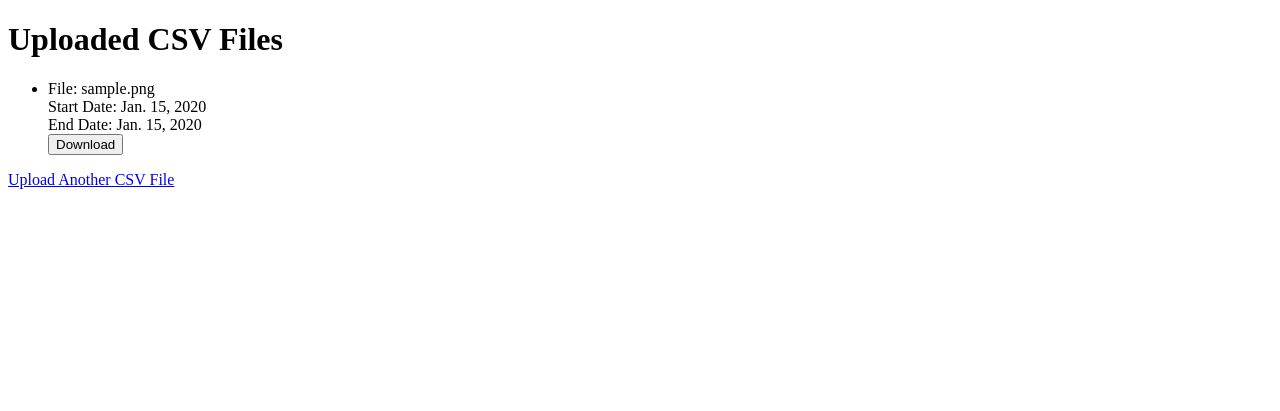
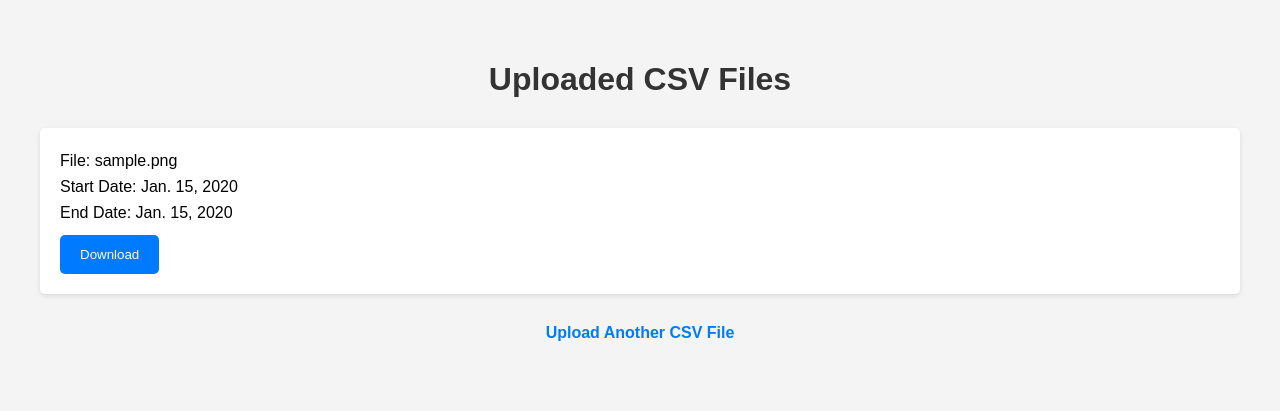
Before and after one commit to dms-akshat/MTech-Major-Project-Guide-Allotment, a Django app: page /my_admin_app/csv-files/ in a window 1280 px wide. Shown: the top 411 px of the page. Run offline with Django 4.2, Linux system fonts and the light colour scheme; tables that the repository leaves empty hold one stand-in row (values such as "Sample post").

Commit message:
final integration of initialisation

```diff
--- a/project/my_admin_app/views.py
+++ b/project/my_admin_app/views.py
@@ -3,8 +3,10 @@ from django.contrib import messages
 from django.http import HttpResponse
 from .forms import CSVUploadForm
 from .models import CSVFile
-import csv
+import csv,os
 from io import TextIOWrapper
+from django.core.exceptions import ValidationError
+from django.utils.translation import gettext_lazy as _
 
 def upload_csv(request):
     if request.method == 'POST':
@@ -15,6 +17,10 @@ def upload_csv(request):
             end_date = formss.cleaned_data['end_date']
 
             # Check if the uploaded file is a valid CSV
+            if not csv_file.name.endswith('.csv'):
+                messages.error(request, "Invalid file type! Please upload a CSV file.")
+                return render(request, 'upload_csv.html', {'formss': formss})  # Render with form errors
+
             try:
                 # Convert file to text wrapper for CSV reading
                 file_wrapper = TextIOWrapper(csv_file.file, encoding='utf-8')
@@ -22,16 +28,17 @@ def upload_csv(request):
                 headers = next(csv_reader)  # Read the first row as header
 
                 # Define your expected headers
-                expected_headers = ['Column1', 'Column2', 'Column3']  # Change these as per your CSV structure
+                expected_headers = ['Roll No', 'Name', 'Major CGPA', '1', '2', '3', '4' ,'5','6','7','8','9','10','11','12','13','14']
 
                 # Validate the headers
                 if headers != expected_headers:
                     messages.error(request, "Invalid CSV file format! Expected headers: " + ', '.join(expected_headers))
-                    return redirect('upload_csv')  # Redirect back to the form
+                    return render(request, 'upload_csv.html', {'formss': formss})  # Render with form errors
 
             except Exception as e:
                 messages.error(request, "Error reading CSV file: " + str(e))
-                return redirect('upload_csv')
+                return render(request, 'upload_csv.html', {'formss': formss})  # Render with form errors
+
             # Check if there's an existing CSV file
             existing_csv = CSVFile.objects.first()  # Get the first (and only) existing file
             if existing_csv:
@@ -46,11 +53,10 @@ def upload_csv(request):
 
             messages.success(request, "CSV file uploaded successfully!")
             return redirect('csv_file_list')  # Redirect to the list view after upload
+    else:
+        formss = CSVUploadForm()
 
-    else:
-        forms = CSVUploadForm()
-
-    return render(request, 'upload_csv.html', {'formss': forms})
+    return render(request, 'upload_csv.html', {'formss': formss})
 
 
 def csv_file_list(request):
--- a/project/templates/csv_list.html
+++ b/project/templates/csv_list.html
@@ -4,6 +4,62 @@
     <meta charset="UTF-8" />
     <meta name="viewport" content="width=device-width, initial-scale=1.0" />
     <title>CSV File List</title>
+    <style>
+        body {
+            font-family: Arial, sans-serif;
+            margin: 0;
+            padding: 40px; /* Increased padding around the body */
+            background-color: #f4f4f4;
+        }
+        h1 {
+            text-align: center;
+            color: #333;
+            margin-bottom: 30px; /* Added bottom margin for spacing */
+        }
+        ul {
+            list-style-type: none;
+            padding: 0;
+            margin: 0; /* Resetting margin for the list */
+        }
+        li {
+            background-color: #fff;
+            margin: 15px 0; /* Increased margin between items */
+            padding: 20px; /* Increased padding for the card */
+            border-radius: 5px;
+            box-shadow: 0 2px 5px rgba(0, 0, 0, 0.1);
+            line-height: 1.6; /* Increased line height for better readability */
+        }
+        button {
+            background-color: #007bff;
+            color: white;
+            border: none;
+            padding: 12px 20px; /* Increased button padding */
+            border-radius: 5px;
+            cursor: pointer;
+            transition: background-color 0.3s ease;
+            margin-top: 10px; /* Added top margin for spacing */
+            display: inline-block; /* Make button inline block */
+        }
+        button:hover {
+            background-color: #0056b3;
+        }
+        a {
+            display: block;
+            text-align: center;
+            margin: 30px 0; /* Increased margin around the link */
+            text-decoration: none;
+            color: #007bff;
+            font-weight: bold; /* Bold for emphasis */
+        }
+        a:hover {
+            text-decoration: underline;
+        }
+        p {
+            text-align: center;
+            color: #666;
+            margin-top: 20px; /* Added top margin for spacing */
+        }
+    </style>
 </head>
 <body>
     <h1>Uploaded CSV Files</h1>
```
Also changed, not shown: project/csvs/sample.csv (added, +31 -0 lines), project/templates/upload_csv.html (+52 -5 lines). Lines whose indentation alone changed are shown as unchanged.
